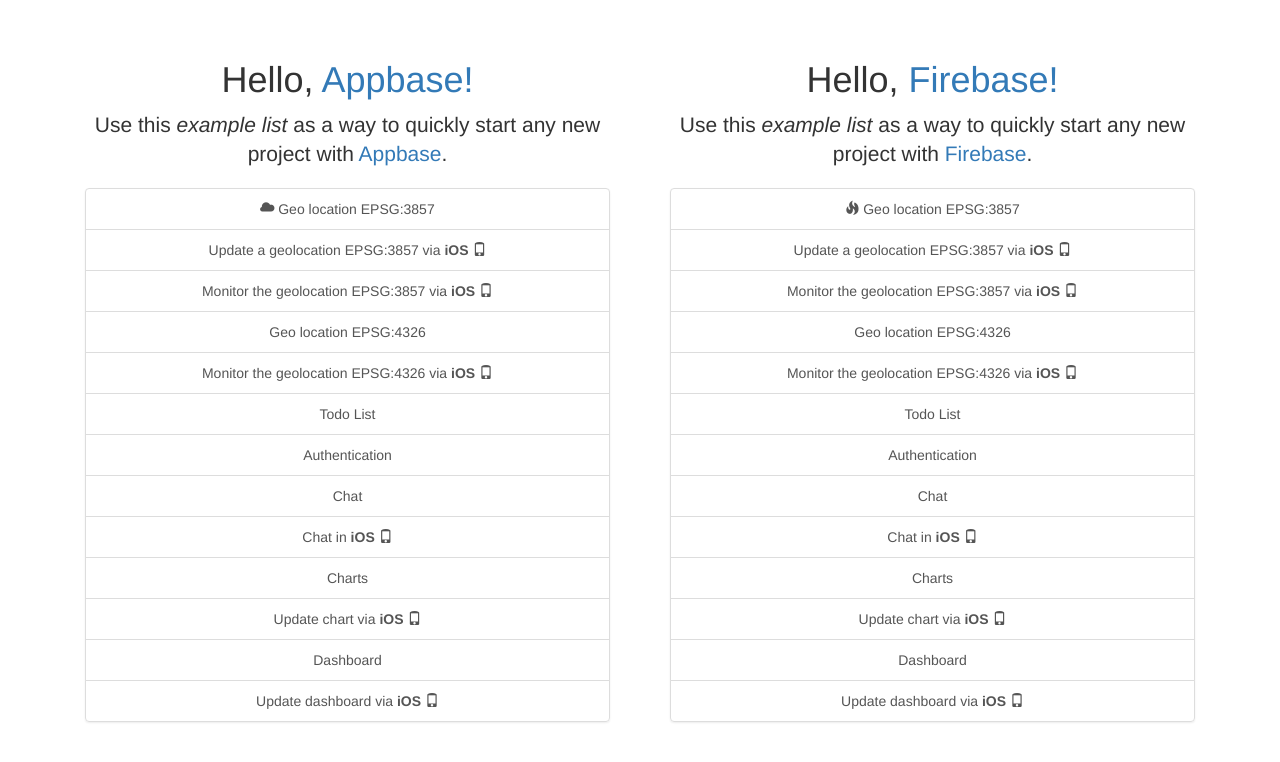
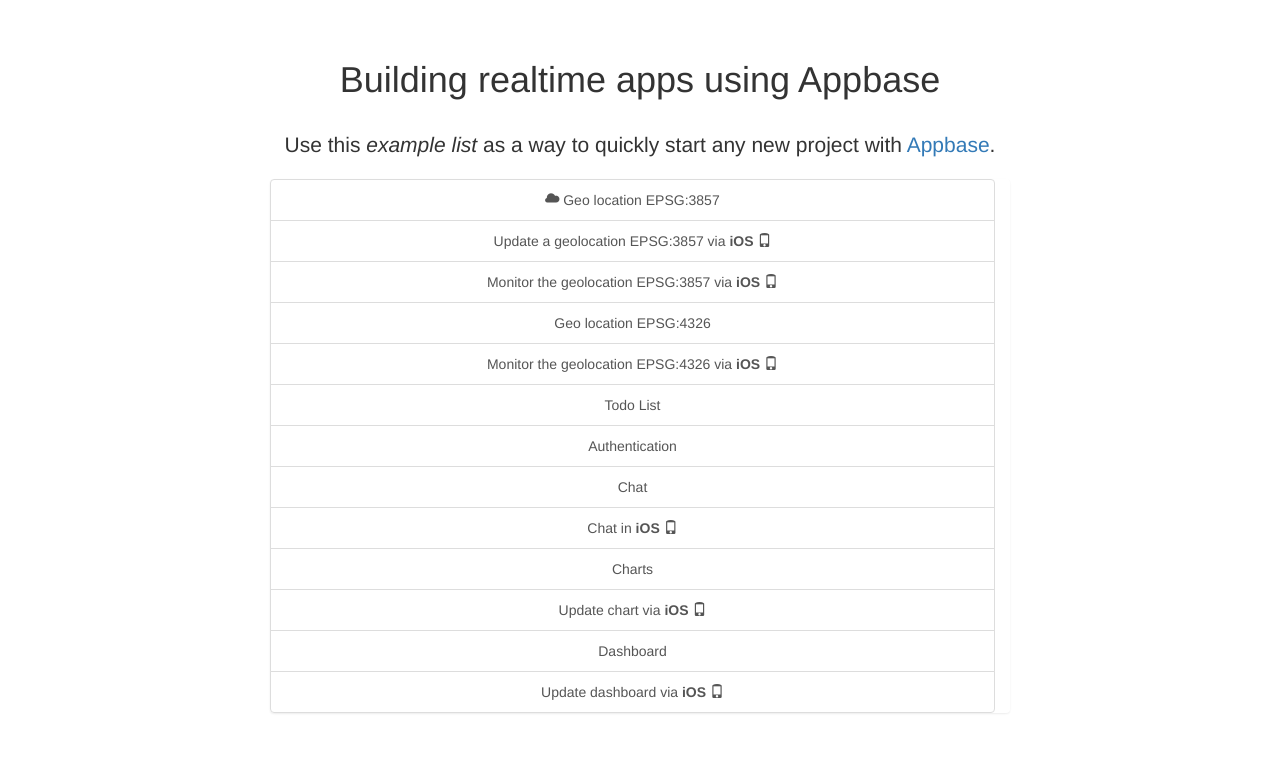
Before and after one commit to girishramnani/building-realtime-apps-using-appbase, a plain HTML site: page index.html in a window 1280 px wide. Drawn offline with nearby package versions, Linux system fonts and the light colour scheme; a script that the page names is missing.

Commit message:
removed firebase

```diff
--- a/index.html
+++ b/index.html
@@ -2,7 +2,7 @@
 <html >
   <head>
     <meta charset="UTF-8">
-    <title>Getting Started DBaaS - Appbase</title>
+    <title>building realtime apps using Appbase</title>
     <link rel='stylesheet prefetch' href='https://maxcdn.bootstrapcdn.com/bootstrap/3.3.6/css/bootstrap.min.css'>
     <link rel='stylesheet prefetch' href='https://maxcdn.bootstrapcdn.com/bootstrap/3.3.6/css/bootstrap-theme.min.css'>
     <link rel='stylesheet prefetch' href='app.css'>
@@ -10,12 +10,13 @@
   <body translate="no" >
     <div class="container">
       <div class="row">
-        <div class="col-md-6">
+        <div class="col-md-12">
           <!-- Appbase -->
           <div class="starter-template">
-            <h1>Hello, <a href="https://appbase.io">Appbase!</a></h1>
+          	<h1>Building realtime apps using Appbase</h1>
+          	<br>
             <p class="lead">Use this <i>example list</i> as a way to quickly start any new project with <a href="https://appbase.io">Appbase</a>.</p>
-            <div class="list-group">
+            <div class="col-md-offset-2 list-group col-md-8">
               <a href="appbase/geolocation-epsg-3857/index.html" class="list-group-item">
                 <i class="glyphicon glyphicon-cloud" aria-hidden="true"></i>
                 Geo location EPSG:3857
@@ -54,49 +55,7 @@
           </div>
           <!-- Appbase -->
         </div>
-        <div class="col-md-6">
-          <!-- Firebase -->
-          <div class="starter-template">
-            <h1>Hello, <a href="https://firebase.google.com">Firebase!</a></h1>
-            <p class="lead">Use this <i>example list</i> as a way to quickly start any new project with <a href="https://firebase.google.com">Firebase</a>.</p>
-            <div class="list-group">
-              <a href="firebase/geolocation-epsg-3857/index.html" class="list-group-item">
-                <i class="glyphicon glyphicon-fire" aria-hidden="true"></i>
-                Geo location EPSG:3857
-              </a>
-              <a href="https://appetize.io/embed/mzv0wej631g9mxc881x2wmnpvc?embed=true&amp;screenOnly=false&amp;device=iphone5&amp;xdocMsg=true&amp;deviceColor=white&amp;xDocMsg=true&amp;orientation=portrait&amp;debug=true&amp;params=%7B%22moduleName%22%3A%22SampleApp%22%2C%22packagerRoot%22%3A%22https%3A%2F%2Fpackager0241.rnplay.org%22%2C%22bundleUrl%22%3A%22https%3A%2F%2Fpackager0241.rnplay.org%2Fjs%2FjhZX-w%2Findex.ios.bundle%3Fplatform%3Dios%22%2C%22RCTDevMenu%22%3A%7B%22liveReloadEnabled%22%3Atrue%7D%7D" class="list-group-item">
-                Update a geolocation EPSG:3857 via <strong>iOS</strong>
-                <i class="glyphicon glyphicon-phone" aria-hidden="true"></i>
-              </a>
-              <a href="https://appetize.io/embed/mzv0wej631g9mxc881x2wmnpvc?embed=true&amp;screenOnly=false&amp;device=iphone5&amp;xdocMsg=true&amp;deviceColor=white&amp;xDocMsg=true&amp;orientation=portrait&amp;debug=true&amp;params=%7B%22moduleName%22%3A%22SampleApp%22%2C%22packagerRoot%22%3A%22https%3A%2F%2Fpackager0241.rnplay.org%22%2C%22bundleUrl%22%3A%22https%3A%2F%2Fpackager0241.rnplay.org%2Fjs%2FZuFWJA%2Findex.ios.bundle%3Fplatform%3Dios%22%2C%22RCTDevMenu%22%3A%7B%22liveReloadEnabled%22%3Atrue%7D%7D" class="list-group-item">
-                Monitor the geolocation EPSG:3857 via <strong>iOS</strong>
-                <i class="glyphicon glyphicon-phone" aria-hidden="true"></i>
-              </a>
-              <a href="firebase/geolocation-epsg-4326/index.html" class="list-group-item">Geo location EPSG:4326</a>
-              <a href="https://appetize.io/embed/mzv0wej631g9mxc881x2wmnpvc?embed=true&amp;screenOnly=false&amp;device=iphone5&amp;xdocMsg=true&amp;deviceColor=white&amp;xDocMsg=true&amp;orientation=portrait&amp;debug=true&amp;params=%7B%22moduleName%22%3A%22SampleApp%22%2C%22packagerRoot%22%3A%22https%3A%2F%2Fpackager0241.rnplay.org%22%2C%22bundleUrl%22%3A%22https%3A%2F%2Fpackager0241.rnplay.org%2Fjs%2FSYVB-w%2Findex.ios.bundle%3Fplatform%3Dios%22%2C%22RCTDevMenu%22%3A%7B%22liveReloadEnabled%22%3Atrue%7D%7D" class="list-group-item">
-                Monitor the geolocation EPSG:4326 via <strong>iOS</strong>
-                <i class="glyphicon glyphicon-phone" aria-hidden="true"></i>
-              </a>
-              <a href="firebase/todo-list/index.html" class="list-group-item">Todo List</a>
-              <a href="firebase/auth/index.html" class="list-group-item">Authentication</a>
-              <a href="firebase/chat/index.html" class="list-group-item">Chat</a>
-              <a href="https://appetize.io/embed/mzv0wej631g9mxc881x2wmnpvc?embed=true&amp;screenOnly=false&amp;device=iphone5&amp;xdocMsg=true&amp;deviceColor=white&amp;xDocMsg=true&amp;orientation=portrait&amp;debug=true&amp;params=%7B%22moduleName%22%3A%22ChatScreen%22%2C%22packagerRoot%22%3A%22https%3A%2F%2Fpackager0241.rnplay.org%22%2C%22bundleUrl%22%3A%22https%3A%2F%2Fpackager0241.rnplay.org%2Fjs%2F9-z9MQ%2Findex.ios.bundle%3Fplatform%3Dios%22%2C%22RCTDevMenu%22%3A%7B%22liveReloadEnabled%22%3Atrue%7D%7D" class="list-group-item">
-                Chat in <strong>iOS</strong>
-                <i class="glyphicon glyphicon-phone" aria-hidden="true"></i>
-              </a>
-              <a href="firebase/charts/index.html" class="list-group-item">Charts</a>
-              <a href="https://appetize.io/embed/mzv0wej631g9mxc881x2wmnpvc?embed=true&amp;screenOnly=false&amp;device=iphone5&amp;xdocMsg=true&amp;deviceColor=white&amp;xDocMsg=true&amp;orientation=portrait&amp;debug=true&amp;params=%7B%22moduleName%22%3A%22MyCharts%22%2C%22packagerRoot%22%3A%22https%3A%2F%2Fpackager0241.rnplay.org%22%2C%22bundleUrl%22%3A%22https%3A%2F%2Fpackager0241.rnplay.org%2Fjs%2FOJRgrQ%2Findex.ios.bundle%3Fplatform%3Dios%22%2C%22RCTDevMenu%22%3A%7B%22liveReloadEnabled%22%3Atrue%7D%7D" class="list-group-item">
-                Update chart via <strong>iOS</strong>
-                <i class="glyphicon glyphicon-phone" aria-hidden="true"></i>
-              </a>
-              <a href="firebase/dashboard/index.html" class="list-group-item">Dashboard</a>
-              <a href="https://appetize.io/embed/mzv0wej631g9mxc881x2wmnpvc?embed=true&amp;screenOnly=false&amp;device=iphone5&amp;xdocMsg=true&amp;deviceColor=white&amp;xDocMsg=true&amp;orientation=portrait&amp;debug=true&amp;params=%7B%22moduleName%22%3A%22MyCharts%22%2C%22packagerRoot%22%3A%22https%3A%2F%2Fpackager0241.rnplay.org%22%2C%22bundleUrl%22%3A%22https%3A%2F%2Fpackager0241.rnplay.org%2Fjs%2FQl4JhQ%2Findex.ios.bundle%3Fplatform%3Dios%22%2C%22RCTDevMenu%22%3A%7B%22liveReloadEnabled%22%3Atrue%7D%7D" class="list-group-item">
-                Update dashboard via <strong>iOS</strong>
-                <i class="glyphicon glyphicon-phone" aria-hidden="true"></i>
-              </a>
-            </div>
-          </div>
-          <!-- Firebase -->
+
         </div>
       </div>
     </div>
```
